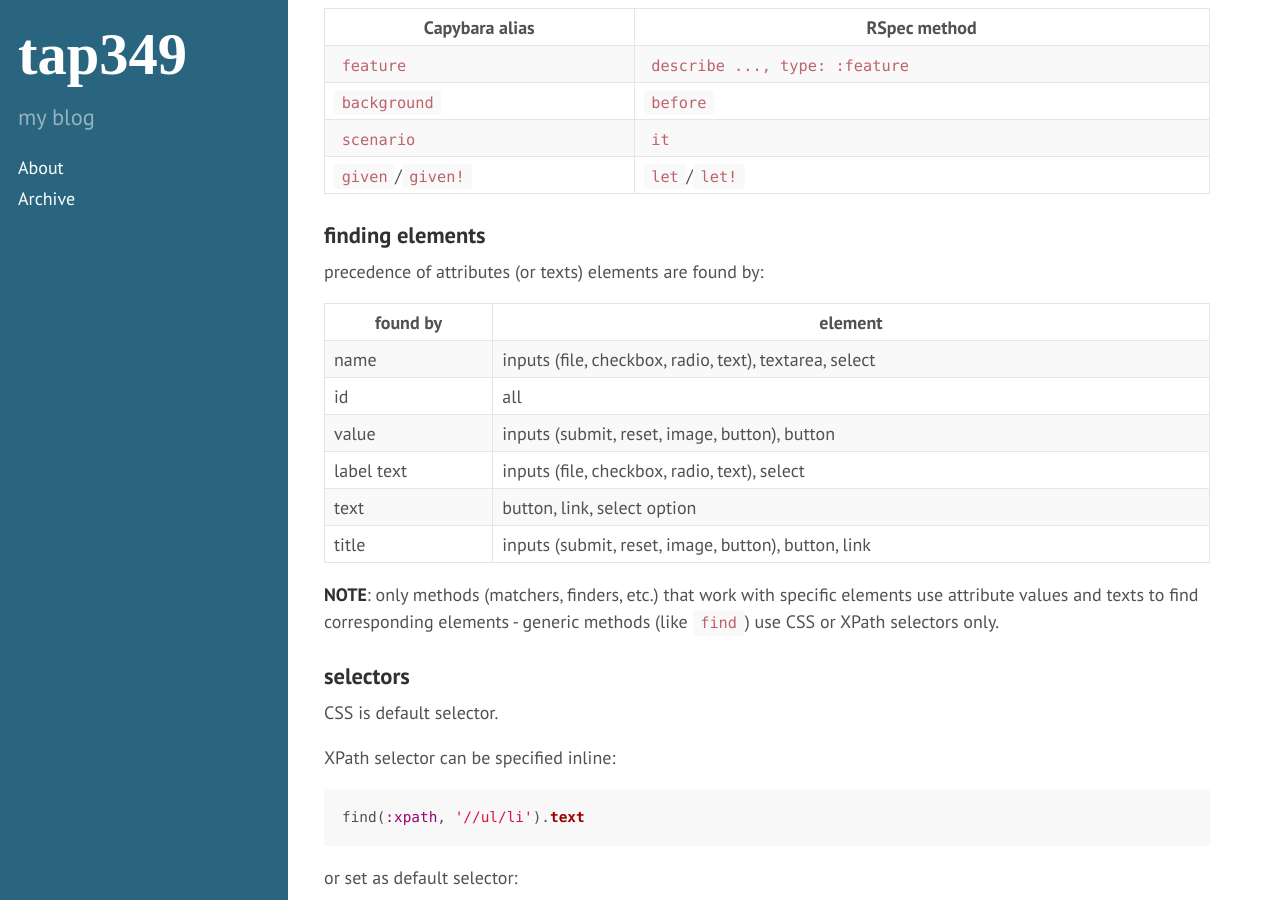
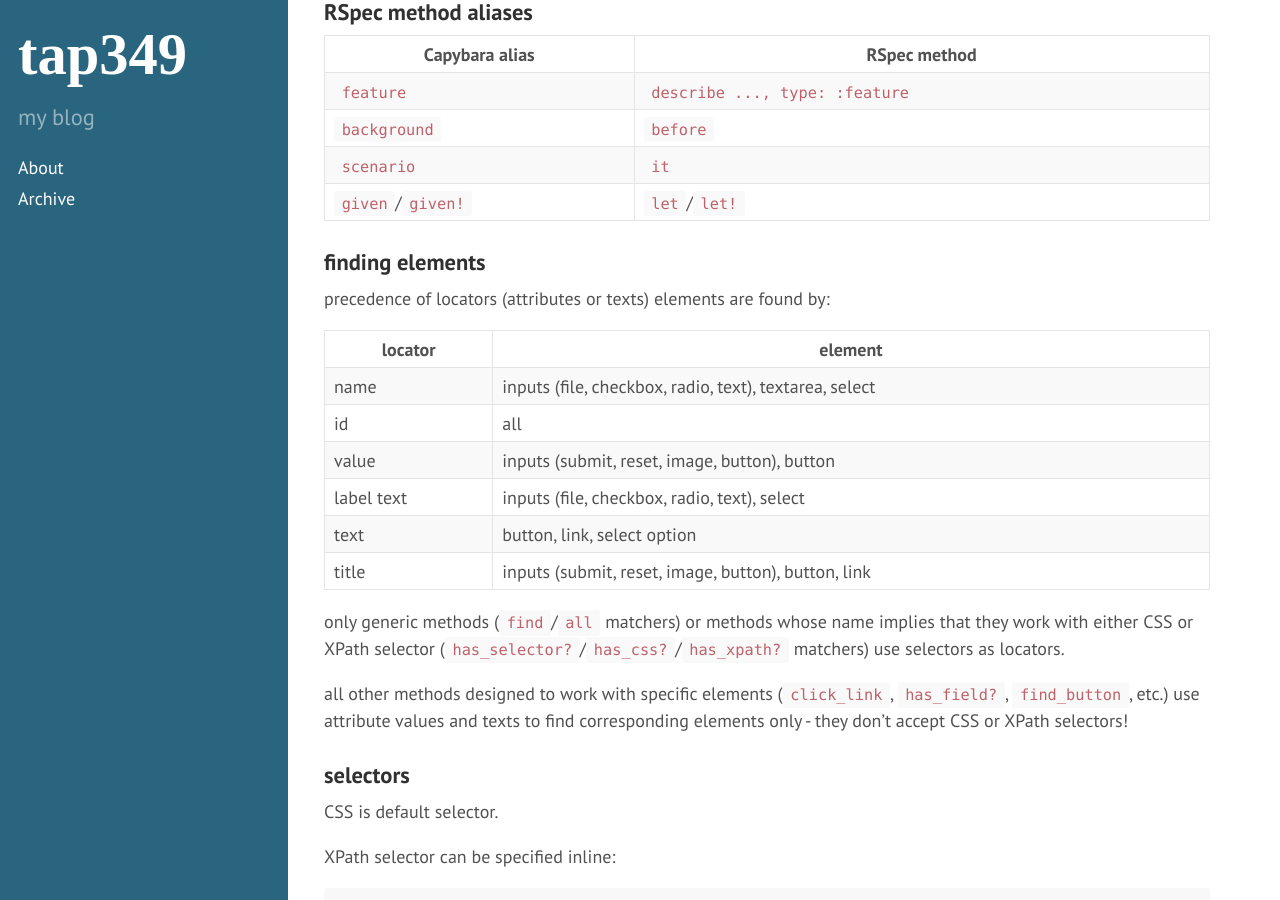
Before and after one commit to tap349/tap349.github.io, a Jekyll site: the page built from _posts/2016-04-09-capybara.md, in a window 1280 px wide and 900 px high, scrolled down 4988 px. Built offline with Jekyll 4.4.1, drawn with Linux system fonts in a browser that asks for light colours; some of the changed text lies outside the part shown.

Commit message:
update 2016-04-18_01:58:08

```diff
--- a/_posts/2016-04-09-capybara.md
+++ b/_posts/2016-04-09-capybara.md
@@ -204,9 +204,9 @@ Capybara alias   | RSpec method
 
 ### finding elements
 
-precedence of attributes (or texts) elements are found by:
+precedence of locators (attributes or texts) elements are found by:
 
-found by   | element
+locator    | element
 -----------|--------------------------------------------------------
 name       | inputs (file, checkbox, radio, text), textarea, select
 id         | all
@@ -215,9 +215,14 @@ label text | inputs (file, checkbox, radio, text), select
 text       | button, link, select option
 title      | inputs (submit, reset, image, button), button, link
 
-**NOTE**: only methods (matchers, finders, etc.) that work with specific elements
-          use attribute values and texts to find corresponding elements -
-          generic methods (like `find`) use CSS or XPath selectors only.
+only generic methods (`find`/`all` matchers) or methods whose name implies
+that they work with either CSS or XPath selector
+(`has_selector?`/`has_css?`/`has_xpath?` matchers) use selectors as locators.
+
+all other methods designed to work with specific elements
+(`click_link`, `has_field?`, `find_button`, etc.)
+use attribute values and texts to find corresponding elements only -
+they don't accept CSS or XPath selectors!
 
 ### selectors
 
@@ -545,3 +550,19 @@ Capybara.run_server = false
   - <http://stefan.magnuson.co/articles/rails/robust-integration-testing-in-rails-4-with-rspec-capybara-and-selenium/>
 
   all in all don't test against domain - use `_path` helpers only.
+
+## structure of feature spec
+
+- **feature** - some UI step that is tested (sign in, sign out, payment, etc.)
+- **scenario** - user path (success, failure, robokassa payment, bank payment, etc.)
+
+steps to implement feature spec:
+
+- visit page
+- do user action (click UI element, fill in the form and submit it, etc.)
+- check the result:
+  - current path (with `current_path` helper)
+  - presence or absence of UI elements (with matchers) -
+    either on the whole page (`page`) or
+    inside container UI elements found with finders
+  - database state (if relevant)
```
